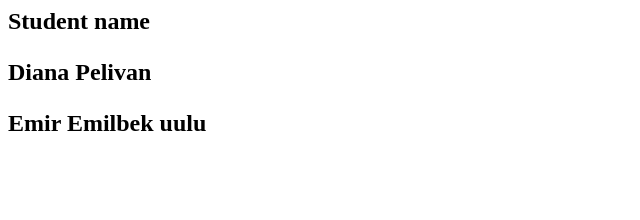
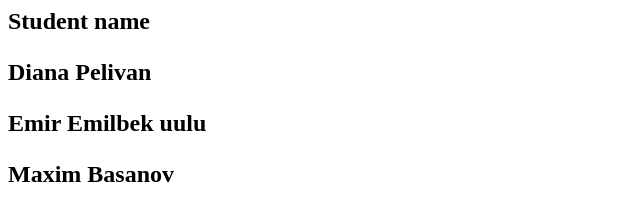
Before and after one commit to kysanovedil/MyProject, a plain HTML site: page index.html in a window 1280 px wide. Shown: the whole page, without its empty margins (0-640 px from the left). Drawn offline with Linux system fonts and the light colour scheme.

Commit message:
Added Maxim

```diff
--- a/index.html
+++ b/index.html
@@ -1,3 +1,4 @@
 <h2>Student name<h2>
 <p>Diana Pelivan<p>
 <p>Emir Emilbek uulu<p>
+<p>Maxim Basanov<p>
```
